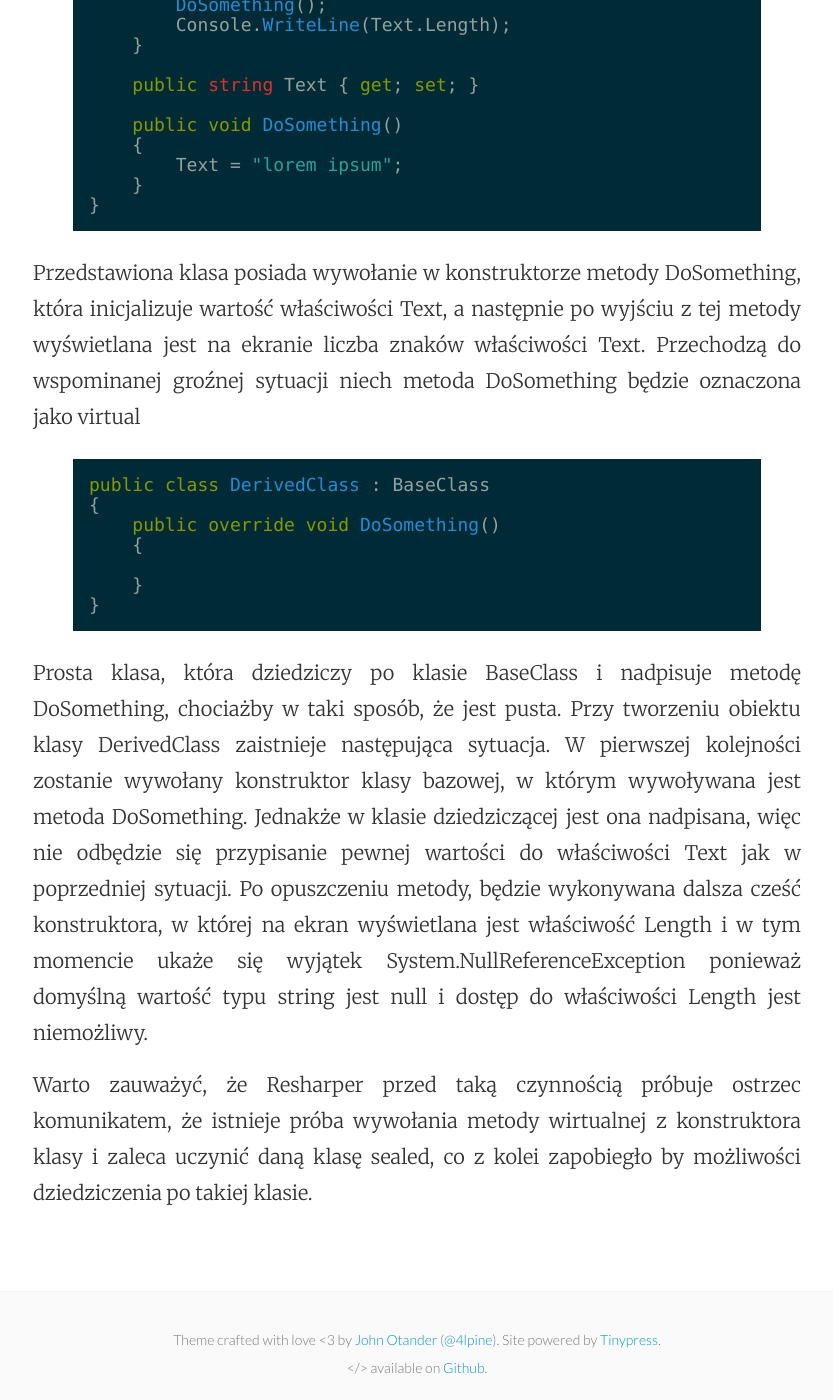
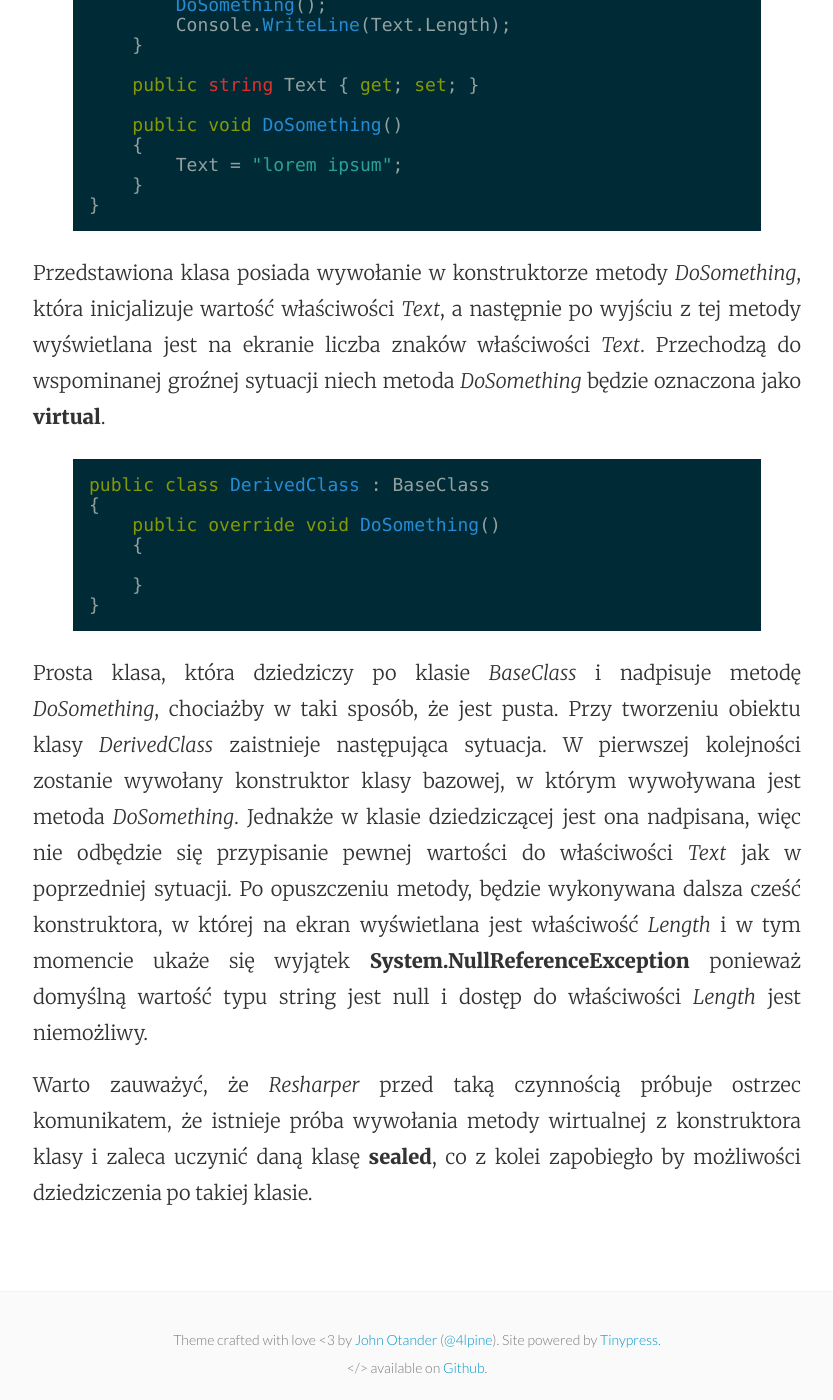
Before and after one commit to karol93/karol93.github.io, a Jekyll site: the page built from _posts/2016-09-03-wywolywanie-wirtualnych-metod-z-konstruktora.markdown, in a window 1280 px wide and 1400 px high, scrolled down 1196 px. Shown: the whole window, without its empty margins (223-1056 px from the left). Built offline with Jekyll 4.4.1, drawn with Linux system fonts in a browser that asks for light colours.

```diff
--- a/_posts/2016-09-03-wywolywanie-wirtualnych-metod-z-konstruktora.markdown
+++ b/_posts/2016-09-03-wywolywanie-wirtualnych-metod-z-konstruktora.markdown
@@ -23,7 +23,7 @@ public class BaseClass
 }
 {% endhighlight %}
 
-Przedstawiona klasa posiada wywołanie w konstruktorze metody DoSomething, która inicjalizuje wartość właściwości Text, a następnie po wyjściu z tej metody wyświetlana jest na ekranie liczba znaków właściwości Text. Przechodzą do wspominanej groźnej sytuacji niech metoda DoSomething będzie oznaczona jako virtual
+Przedstawiona klasa posiada wywołanie w konstruktorze metody *DoSomething*, która inicjalizuje wartość właściwości *Text*, a następnie po wyjściu z tej metody wyświetlana jest na ekranie liczba znaków właściwości *Text*. Przechodzą do wspominanej groźnej sytuacji niech metoda *DoSomething* będzie oznaczona jako **virtual**.
 
 {% highlight csharp %}
 public class DerivedClass : BaseClass
@@ -35,6 +35,6 @@ public class DerivedClass : BaseClass
 }
 {% endhighlight %}
 
-Prosta klasa, która dziedziczy po klasie BaseClass i nadpisuje metodę DoSomething, chociażby w taki sposób, że jest pusta. Przy tworzeniu obiektu klasy DerivedClass zaistnieje następująca sytuacja. W pierwszej kolejności zostanie wywołany konstruktor klasy bazowej, w którym wywoływana jest metoda DoSomething. Jednakże w klasie dziedziczącej jest ona nadpisana, więc nie odbędzie się przypisanie pewnej wartości do właściwości Text jak w poprzedniej sytuacji. Po opuszczeniu metody, będzie wykonywana dalsza cześć konstruktora, w której na ekran wyświetlana jest właściwość Length i w tym momencie ukaże się wyjątek System.NullReferenceException ponieważ domyślną wartość typu string jest null i dostęp do właściwości Length jest niemożliwy.
+Prosta klasa, która dziedziczy po klasie *BaseClass* i nadpisuje metodę *DoSomething*, chociażby w taki sposób, że jest pusta. Przy tworzeniu obiektu klasy *DerivedClass* zaistnieje następująca sytuacja. W pierwszej kolejności zostanie wywołany konstruktor klasy bazowej, w którym wywoływana jest metoda *DoSomething*. Jednakże w klasie dziedziczącej jest ona nadpisana, więc nie odbędzie się przypisanie pewnej wartości do właściwości *Text* jak w poprzedniej sytuacji. Po opuszczeniu metody, będzie wykonywana dalsza cześć konstruktora, w której na ekran wyświetlana jest właściwość *Length* i w tym momencie ukaże się wyjątek **System.NullReferenceException** ponieważ domyślną wartość typu string jest null i dostęp do właściwości *Length* jest niemożliwy.
 
-Warto zauważyć, że Resharper przed taką czynnością próbuje ostrzec komunikatem, że istnieje próba wywołania metody wirtualnej z konstruktora klasy i zaleca uczynić daną klasę sealed, co z kolei zapobiegło by możliwości dziedziczenia po takiej klasie.
+Warto zauważyć, że *Resharper* przed taką czynnością próbuje ostrzec komunikatem, że istnieje próba wywołania metody wirtualnej z konstruktora klasy i zaleca uczynić daną klasę **sealed**, co z kolei zapobiegło by możliwości dziedziczenia po takiej klasie.
```
